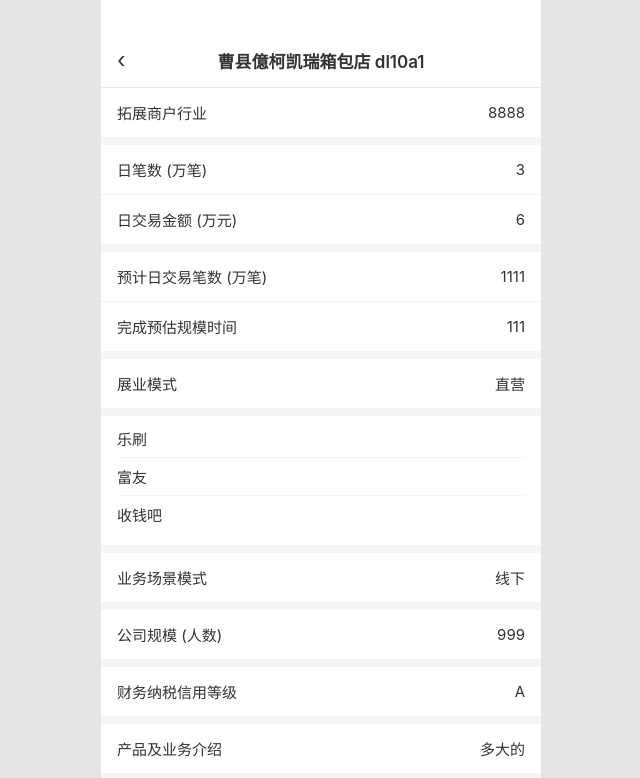
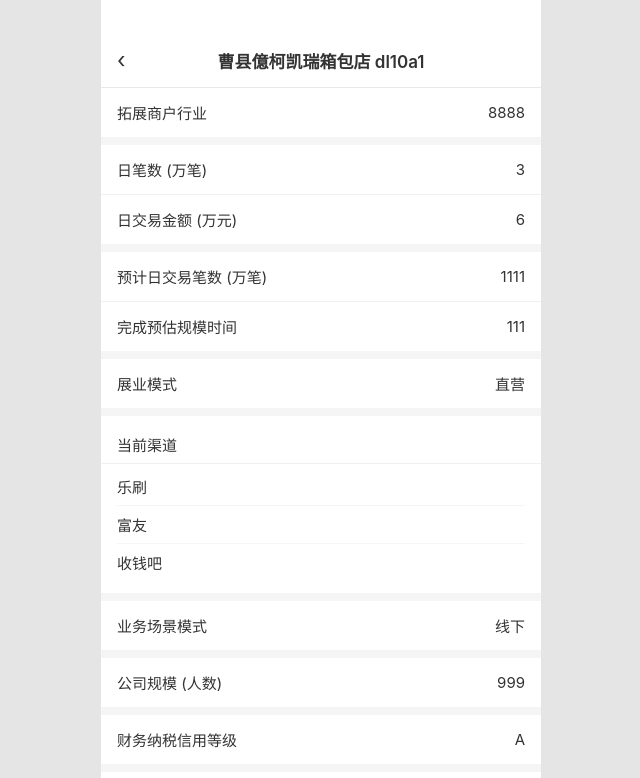
Before and after one commit to Gaohailinga/current-channel-prototype, a plain HTML site: page mobile-review.html in a window 1280 px wide. Shown: the top 778 px of the page, without its empty margins (319-959 px from the left). Drawn offline with Linux system fonts and the light colour scheme.

```diff
--- a/mobile-review.html
+++ b/mobile-review.html
@@ -168,6 +168,9 @@
 
   <!-- 当前渠道（平铺展示） -->
   <div class="channel-expanded">
+    <div class="review-row" style="padding-bottom:4px;">
+      <div class="row-label">当前渠道</div>
+    </div>
     <div class="channel-list">
       <div class="channel-item">乐刷</div>
       <div class="channel-item">富友</div>
```
